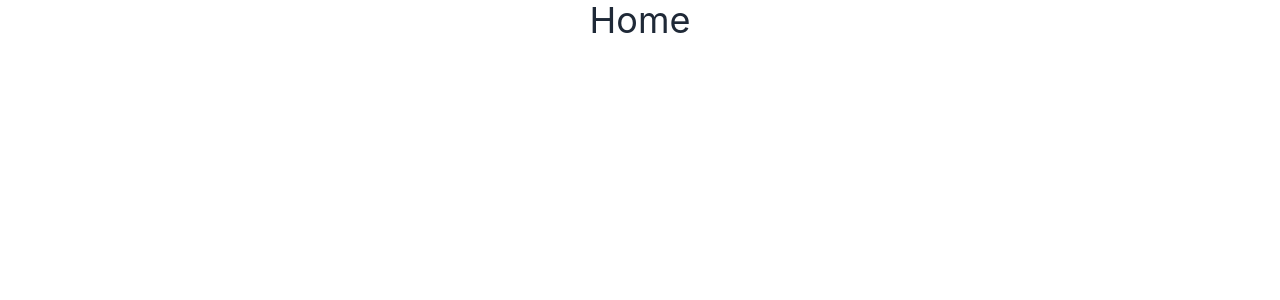
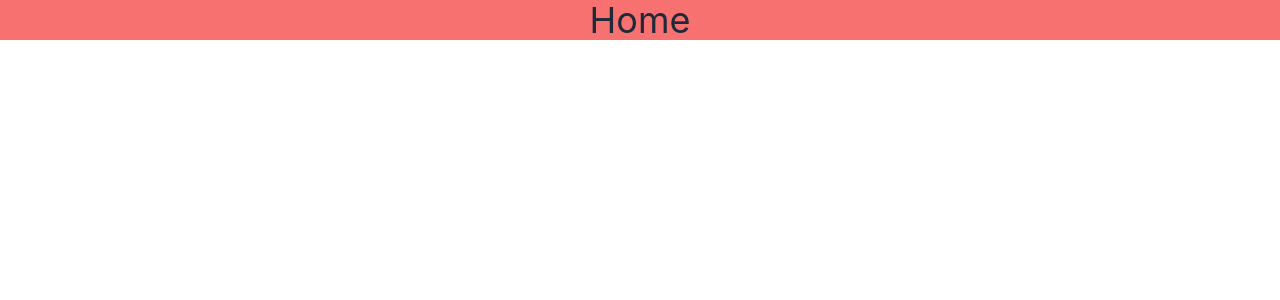
Before and after one commit to devofthought/travel-and-bus-management, a Next.js app in the folder client/: page / in a window 1280 px wide. Shown: the top 300 px of the page. Built offline with nearby package versions, Linux system fonts and the light colour scheme.

Commit message:
project setup

```diff
--- a/client/src/pages/index.js
+++ b/client/src/pages/index.js
@@ -3,7 +3,7 @@ import React from "react";
 const HomePage = () => {
   return (
     <div>
-      <h1 className="text-4xl text-center">Home</h1>
+      <h1 className="text-4xl text-center bg-red-400">Home</h1>
     </div>
   );
 };
```
